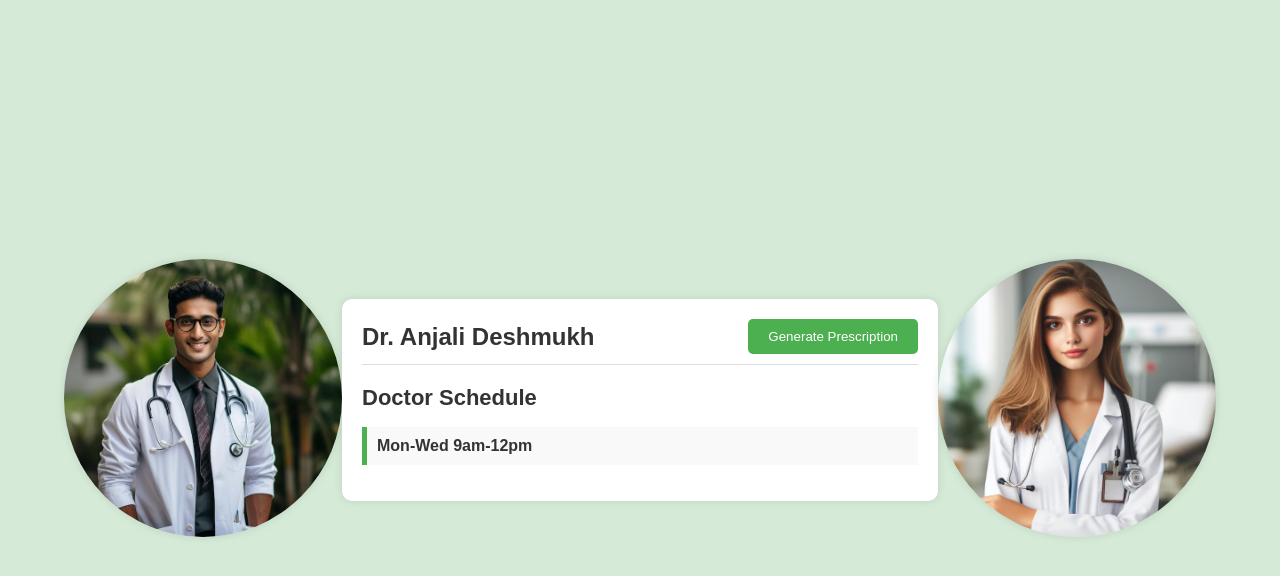
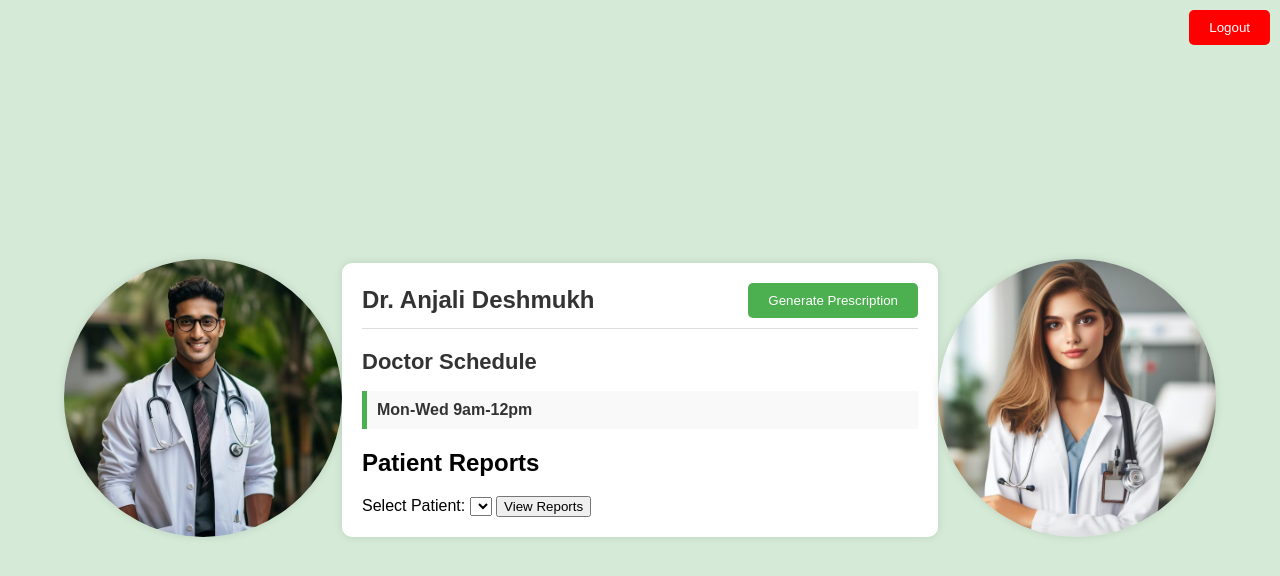
Before and after one commit to SurajG166/hospital_management_hackathon, a Django app: page /doctor_home/1/ in a window 1280 px wide. Shown: the top 576 px of the page. Run offline with Django 5.2, Linux system fonts and the light colour scheme; data comes from the database, SQL or seed files in the repository; both versions use the stored data as it was after the commit; lists and menus that the app fills with data are empty.

Commit message:
working goback

```diff
--- a/hms/views.py
+++ b/hms/views.py
@@ -1,6 +1,6 @@
 from django.shortcuts import render, redirect, get_object_or_404
 from django.contrib import messages
-from .models import Hospital, Doctor, Patient, Schedule
+from .models import Hospital, Doctor, Patient, Schedule, Report
 from .forms import ReportForm
 
 
@@ -75,5 +75,27 @@ def serve_prescription_form(request, doctor_id):
         form = ReportForm()
     patients = Patient.objects.all()
     return render(
-        request, "prescription_form.html", {"patients": patients, "form": form}
+        request,
+        "prescription_form.html",
+        {"patients": patients, "form": form, "doctor_id": doctor_id},
     )
+
+
+def doctor_interface(request, doctor_id):
+    doctor = get_object_or_404(Doctor, id=doctor_id)
+    schedules = Schedule.objects.filter(doctor=doctor)
+    patients = Patient.objects.all()
+    reports = None
+
+    patient_id = request.GET.get("patient_id")
+    if patient_id:
+        selected_patient = get_object_or_404(Patient, id=patient_id)
+        reports = Report.objects.filter(doctor=doctor, patient=selected_patient)
+
+    context = {
+        "doctor": doctor,
+        "schedules": schedules,
+        "patients": patients,
+        "reports": reports,
+    }
+    return render(request, "doctor.html", context)
--- a/templates/doctor.html
+++ b/templates/doctor.html
@@ -5,19 +5,44 @@
     <meta charset="UTF-8">
     <meta name="viewport" content="width=device-width, initial-scale=1.0">
     <title>Doctor Interface</title>
-    {%load static%}
-    <link rel="stylesheet" href="{% static 'style1.css'%}">
+    {% load static %}
+    <link rel="stylesheet" href="{% static 'style1.css' %}">
+    <style>
+        .logout-button {
+            position: absolute;
+            top: 10px;
+            right: 10px;
+        }
+
+        .logout-button button {
+            background-color: red;
+            color: white;
+            border: none;
+            padding: 10px 20px;
+            cursor: pointer;
+            border-radius: 5px;
+        }
+
+        .logout-button button:hover {
+            background-color: darkred;
+        }
+    </style>
 </head>
 
 <body>
     <div class="wrapper">
+        <div class="logout-button">
+            <form action="{% url 'login_page' %}" method="get">
+                <button type="submit">Logout</button>
+            </form>
+        </div>
         <div class="image-left">
-            <img src="{% static 'images1/male.avif'%}" alt="Male Doctor">
+            <img src="{% static 'images1/male.avif' %}" alt="Male Doctor">
         </div>
         <div class="container">
             <div class="header">
                 <div class="doctor-name">
-                    {{doctor}}
+                    {{ doctor }}
                 </div>
                 <div class="prescription-link">
                     <form action="{% url 'serve_prescription_form' doctor.id %}" method="get">
@@ -28,23 +53,37 @@
             </div>
             <div class="schedule">
                 <h2>Doctor Schedule</h2>
-                <ul>{% for s in schedules%}
-                    <li><span class="time-slot">{{s.schedule}}</span><span class="patient-name">{{s.patient}}</span>
+                <ul>
+                    {% for s in schedules %}
+                    <li><span class="time-slot">{{ s.schedule }}</span><span class="patient-name">{{ s.patient }}</span>
                     </li>
                     {% endfor %}
                 </ul>
+            </div>
+            <div class="patient-reports">
+                <h2>Patient Reports</h2>
+                <form method="get" action="{% url 'doctor_home' doctor.id %}">
+                    <label for="patient-select">Select Patient:</label>
+                    <select id="patient-select" name="patient_id">
+                        {% for patient in patients %}
+                        <option value="{{ patient.id }}">{{ patient.name }}</option>
+                        {% endfor %}
+                    </select>
+                    <button type="submit">View Reports</button>
+                </form>
+                {% if reports %}
+                <ul>
+                    {% for report in reports %}
+                    <li>{{ report.date }}: {{ report.diagnosis }}</li>
+                    {% endfor %}
+                </ul>
+                {% endif %}
             </div>
         </div>
         <div class="image-right">
             <img src="{% static 'images1/female.avif' %}" alt="Female Doctor">
         </div>
     </div>
-    <!--
-    <script>
-        function generatePrescriptionLink() {
-            alert("Prescription link generated!");
-        }
-    </script> -->
 </body>
 
 </html>
```
Also changed, not shown: templates/prescription_form.html (+5 -7 lines), db.sqlite3.
